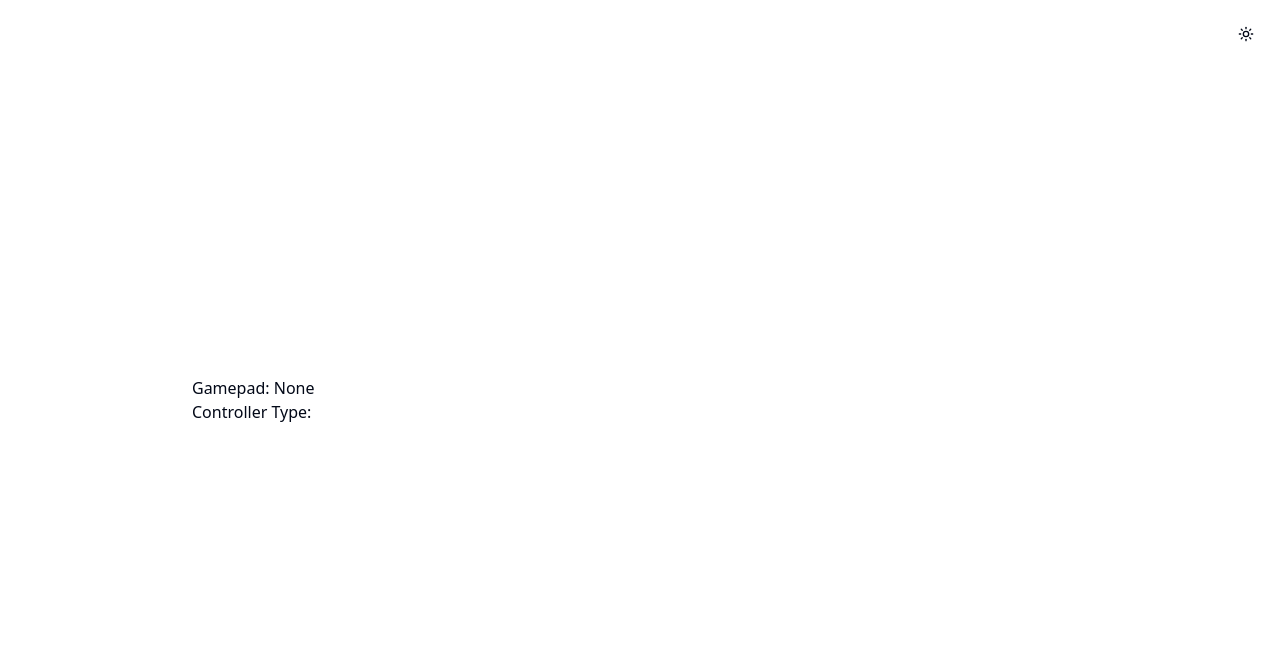
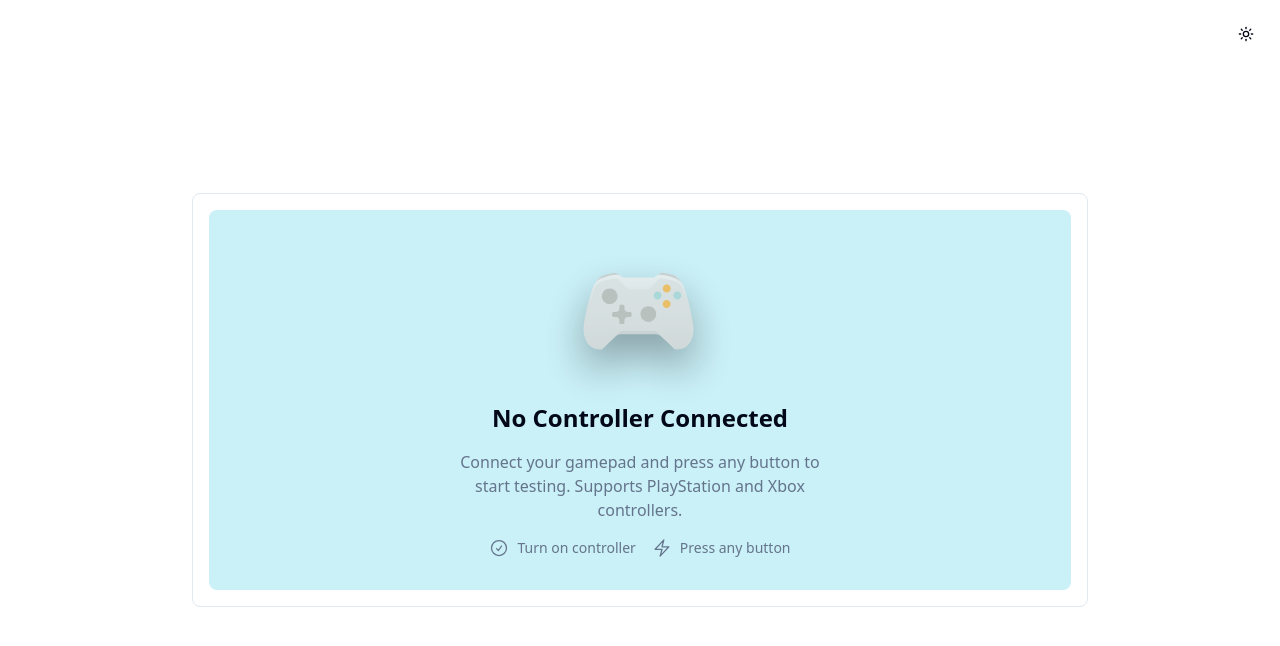
Before and after one commit to b-rucel/game-dev, a React (Vite) app in the folder gamepad-react/: page / in a window 1280 px wide. Shown: the top 646 px of the page. Built offline with nearby package versions, Linux system fonts and the light colour scheme.

Commit message:
updating default unconnected state

```diff
--- a/gamepad-react/src/components/gamepad/index.jsx
+++ b/gamepad-react/src/components/gamepad/index.jsx
@@ -1,4 +1,5 @@
 import { useState, useEffect } from "react"
+import controller from './xbox.svg'
 
 export default function Gamepad() {
   const [gamepad, setGamepad] = useState(null)
@@ -97,8 +98,59 @@ export default function Gamepad() {
 
   return (
     <div className="space-y-4">
+      {!gamepad ? (
+        <div className="p-4 text-center border rounded-lg bg-muted/5">
+          <div className="p-8 flex flex-col items-center justify-center space-y-4 bg-[#caf0f8] rounded-lg dark:bg-gray-700">
+            <img
+              src={controller}
+              className="w-36 h-36 mx-auto animate-pulse relative transform translate-y-0 drop-shadow-[0_20px_20px_rgba(0,0,0,0.45)]"
+            />
+            <h2 className="text-2xl font-semibold text-foreground">No Controller Connected</h2>
+            <p className="text-muted-foreground max-w-sm">
+              Connect your gamepad and press any button to start testing. Supports PlayStation and Xbox controllers.
+            </p>
+            <div className="flex gap-4 mt-4">
+              <div className="flex items-center gap-2 text-sm text-muted-foreground">
+                <svg
+                  className="w-5 h-5"
+                  xmlns="http://www.w3.org/2000/svg"
+                  fill="none"
+                  viewBox="0 0 24 24"
+                  strokeWidth={1.5}
+                  stroke="currentColor"
+                >
+                  <path
+                    strokeLinecap="round"
+                    strokeLinejoin="round"
+                    d="M9 12.75L11.25 15 15 9.75M21 12a9 9 0 11-18 0 9 9 0 0118 0z"
+                  />
+                </svg>
+                <span>Turn on controller</span>
+              </div>
+              <div className="flex items-center gap-2 text-sm text-muted-foreground">
+                <svg
+                  className="w-5 h-5"
+                  xmlns="http://www.w3.org/2000/svg"
+                  fill="none"
+                  viewBox="0 0 24 24"
+                  strokeWidth={1.5}
+                  stroke="currentColor"
+                >
+                  <path
+                    strokeLinecap="round"
+                    strokeLinejoin="round"
+                    d="M3.75 13.5l10.5-11.25L12 10.5h8.25L9.75 21.75 12 13.5H3.75z"
+                  />
+                </svg>
+                <span>Press any button</span>
+              </div>
+            </div>
+          </div>
+        </div>
+      ) : (
+        <>
           <div>
-        <p>Gamepad: {gamepad ? gamepad.id : 'None'}</p>
+            <p>Gamepad: {gamepad.id}</p>
             <p>Controller Type: {controllerType}</p>
           </div>
 
@@ -114,6 +166,8 @@ export default function Gamepad() {
               ))}
             </div>
           )}
+        </>
+      )}
     </div>
   )
 }
```
Lines whose indentation alone changed are shown as unchanged.
